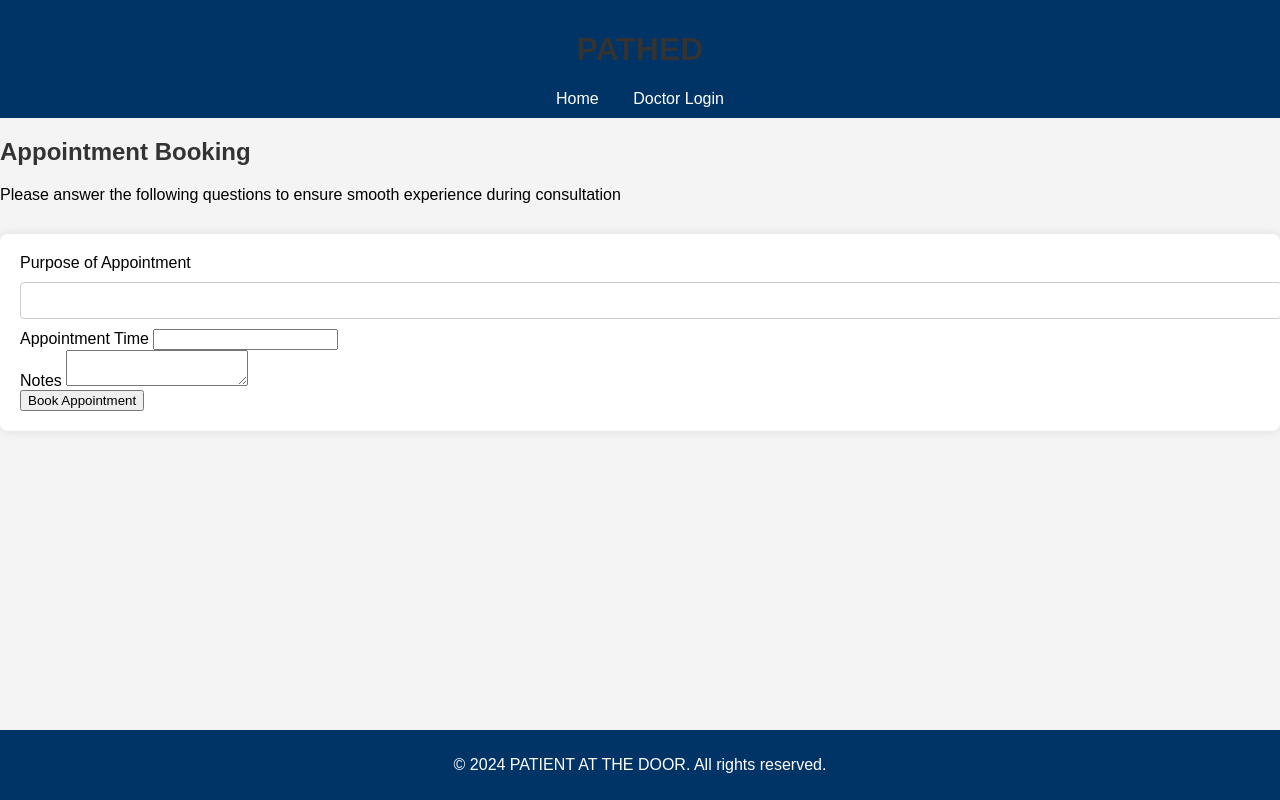
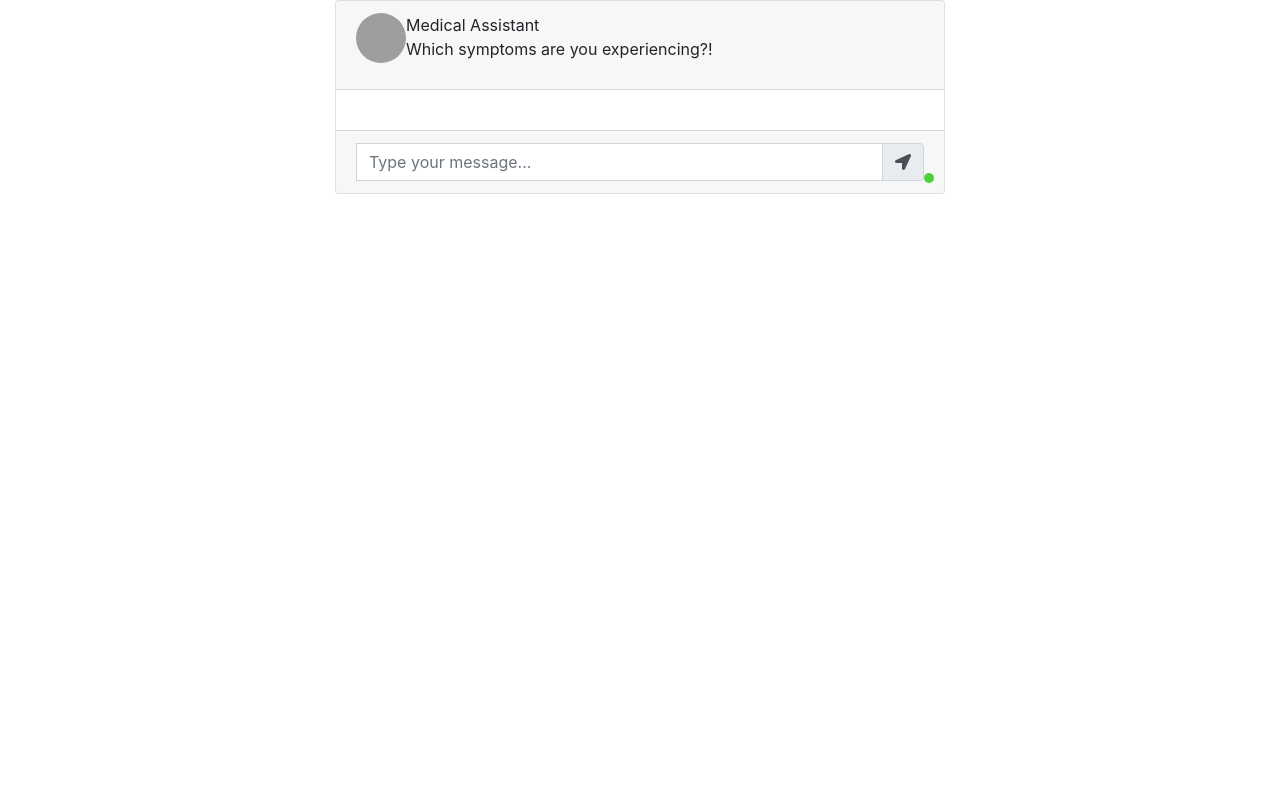
Before and after one commit to KiarieWinfred/pathed, a Flask app: page /book_appointment in a window 1280 px wide. Run offline with Flask 3, Linux system fonts and the light colour scheme; the visitor is signed in with stand-in values (Sample User, id 1); some libraries are stand-ins or nearby versions; grey boxes are pictures that could not be loaded.

Commit message:
Chatbot integrated on Site

```diff
--- a/app/__init__.py
+++ b/app/__init__.py
@@ -1,4 +1,5 @@
 from flask import Flask
+from flask_wtf.csrf import CSRFProtect
 from flask_sqlalchemy import SQLAlchemy
 from flask_migrate import Migrate
 from flask_login import LoginManager
@@ -8,12 +9,17 @@ from config import Config
 db = SQLAlchemy()
 migrate = Migrate()
 login_manager = LoginManager()
+csrf = CSRFProtect()  # Initialize CSRFProtect outside the function
 
 def create_app(config_class=Config):
     app = Flask(__name__, template_folder='../templates', static_folder='../static')
 
     # Apply configuration settings from config.py
     app.config.from_object(config_class)
+
+    # Initialize CSRF protection
+    csrf.init_app(app)
+    csrf._disable_on_debug = True  # Disable CSRF protection in debug mode, only for local testing
 
     # Initialize extensions
     db.init_app(app)
--- a/app/routes.py
+++ b/app/routes.py
@@ -1,12 +1,19 @@
-from flask import render_template, redirect, url_for, flash, Blueprint, session
+from flask import render_template, redirect, url_for, flash, Blueprint, session, request, jsonify
 from flask_login import login_user, logout_user, current_user, login_required
 from . import db
 from .models import User, Doctor
 from .forms import PhoneNumberForm, OTPForm, DoctorLoginForm, AppointmentForm
 from werkzeug.security import check_password_hash
+import os
+from dotenv import load_dotenv
+from openai import OpenAI
 
 # Create the blueprint for main routes
 main = Blueprint('main', __name__)
+
+
+
+load_dotenv()
 
 # Home route
 @main.route('/')
@@ -19,17 +26,9 @@ def patient_login():
     phone_form = PhoneNumberForm()
     otp_form = OTPForm()
 
-    # Debugging statements
-    print(f"Phone form submitted: {phone_form.validate_on_submit()}")
-    print(f"OTP form submitted: {otp_form.validate_on_submit()}")
-    print(f"Phone number (submitted): {phone_form.phone_number.data}")
-    print(f"OTP code (submitted): {otp_form.otp_code.data}")
-    print(f"Session phone number: {session.get('phone_number')}")
-    print(f"Session OTP: {session.get('generated_otp')}")
-
     # Handle phone number submission
     if not session.get('otp_sent') and phone_form.validate_on_submit() and phone_form.phone_number.data:
-        phone_number = phone_form.phone_number.data.replace('-', '').replace(' ', '')
+        phone_number = phone_form.phone_number.data
 
         # Simulate sending OTP (hardcoded '123456')
         generated_otp = "123456"
@@ -40,9 +39,6 @@ def patient_login():
         session['generated_otp'] = generated_otp
         session['otp_sent'] = True
 
-        # Debugging: print session info
-        print(f"Phone number saved in session: {session['phone_number']}")
-        print(f"Generated OTP saved in session: {session['generated_otp']}")
 
         # Redirect to allow OTP input
         return redirect(url_for('main.patient_login'))
@@ -65,7 +61,7 @@ def patient_login():
 
                 # Debugging: successful login
                 print("Login successful.")
-                return redirect(url_for('main.patient_dashboard'))
+                return redirect(url_for('main.book_appointment'))
             else:
                 flash('Phone number not found. Please register first.', 'danger')
         else:
@@ -87,6 +83,107 @@ def book_appointment():
         flash('Appointment booked successfully!', 'success')
         return redirect(url_for('main.home'))  # Redirect to home or another page after booking
     return render_template('book_appointment.html', form=form)
+
+# Function to initialize the OpenAI API client
+# Initialize OpenAI client function
+def initialize_openai():
+    try:
+        return OpenAI(
+            api_key=os.getenv("API_KEY"),  # Load API key from environment
+            base_url="https://api.aimlapi.com"
+        )
+    except Exception as e:
+        print(f"Error initializing OpenAI client: {e}")
+        return None
+
+# Dynamic Questionnaire - generates next question
+def dynamic_patient_questionnaire(conversation_history):
+    client = initialize_openai()
+    if client is None:
+        return "Sorry, there was an error connecting to the AI service."
+
+    # Create a prompt from the entire conversation history
+    prompt = "\n".join(conversation_history) + "\nBased on this information, please generate the next relevant question."
+
+    # Send the prompt to OpenAI to generate the next question
+    try:
+        response = client.chat.completions.create(
+            model="o1-preview",  # Adjust model version as needed
+            messages=[{"role": "user", "content": prompt}],
+            max_tokens=1000
+        )
+        next_question = response.choices[0].message.content.strip()
+        return next_question
+
+    except Exception as e:
+        print(f"Error during OpenAI API call for next question: {e}")
+        return "Sorry, there was an error generating the next question."
+
+# Generate diagnosis based on conversation
+def generate_diagnosis(conversation_history):
+    client = initialize_openai()
+    if client is None:
+        return "Sorry, there was an error connecting to the AI service."
+
+    # Format the conversation history into a diagnostic prompt
+    prompt_for_diagnosis = "Here are the patient's responses:\n"
+    for response in conversation_history:
+        prompt_for_diagnosis += f"{response}\n"
+
+    prompt_for_diagnosis += "Please provide 3-5 differential diagnoses along with recommended tests."
+
+    try:
+        response = client.chat.completions.create(
+            model="o1-preview",
+            messages=[{"role": "user", "content": prompt_for_diagnosis}],
+            max_tokens=1000
+        )
+        diagnosis = response.choices[0].message.content.strip()
+        return diagnosis
+
+    except Exception as e:
+        print(f"Error during OpenAI API call for differential diagnosis: {e}")
+        return "Sorry, there was an error generating the diagnosis."
+
+# Flask route for chatting with the AI
+@main.route('/chat-with-ai', methods=['GET','POST'])
+def chat_with_ai():
+    data = request.get_json()  # Use request.get_json() to retrieve JSON payload
+    if data is None or 'msg' not in data:
+        return jsonify({"error": "Invalid input"}), 400  # Handle bad input explicitly
+
+    patient_message = data.get("msg")  # Safely get the message from the JSON payload
+
+    if 'conversation_history' not in session:
+        session['conversation_history'] = []
+
+    # Add patient's message to the conversation history
+    session['conversation_history'].append(f"Patient: {patient_message}")
+    print("Conversation history:", session['conversation_history'])
+
+    # Generate the next question using the AI
+    next_question = dynamic_patient_questionnaire(session['conversation_history'])
+
+    # Append AI's next question to the conversation history
+    session['conversation_history'].append(f"AI: {next_question}")
+
+    # Return the next question to the chatbot interface
+    return jsonify({'response': next_question})
+
+# Flask route for generating the final diagnosis
+@main.route('/submit-diagnosis', methods=['POST'])
+def submit_diagnosis():
+    if 'conversation_history' not in session:
+        return jsonify({'error': 'No conversation history found'}), 400
+
+    # Generate diagnosis based on conversation history
+    diagnosis = generate_diagnosis(session['conversation_history'])
+
+    # Clear the conversation history (you might want to save it for future reference instead)
+    session.pop('conversation_history', None)
+
+    # Return the diagnosis to the chatbot interface
+    return jsonify({'diagnosis': diagnosis})
 
 # Patient Dashboard route
 @main.route('/patient_dashboard')
--- a/config.py
+++ b/config.py
@@ -6,6 +6,5 @@ import os
 
 class Config:
     SECRET_KEY = os.environ.get('SECRET_KEY')
-    WTF_CSRF_ENABLED = True
     SQLALCHEMY_DATABASE_URI = os.environ.get('DATABASE_URL')
     SQLALCHEMY_TRACK_MODIFICATIONS = False
--- a/templates/book_appointment.html
+++ b/templates/book_appointment.html
@@ -1,29 +1,128 @@
-{% extends "base.html" %}
+<!DOCTYPE html>
+<html lang="en">
+<head>
+    <meta charset="UTF-8">
+    <meta name="viewport" content="width=device-width, initial-scale=1.0">
+    <title>Medical Assistant Chatbot</title>
+    <link rel="stylesheet" href="https://stackpath.bootstrapcdn.com/bootstrap/4.1.3/css/bootstrap.min.css">
+    <link rel="stylesheet" href="https://use.fontawesome.com/releases/v5.5.0/css/all.css">
+    <script src="https://ajax.googleapis.com/ajax/libs/jquery/3.3.1/jquery.min.js"></script>
+    <style>
+        .chat {
+            height: 100vh;
+        }
+        .msg_card_body {
+            height: calc(100% - 80px);
+            overflow-y: scroll;
+        }
+        .msg_cotainer, .msg_cotainer_send {
+            max-width: 80%;
+            word-wrap: break-word;
+        }
+        .user_img, .user_img_msg {
+            height: 50px;
+            width: 50px;
+        }
+        .online_icon {
+            width: 10px;
+            height: 10px;
+            background-color: #4cd137;
+            border-radius: 50%;
+            position: absolute;
+            bottom: 10px;
+            right: 10px;
+        }
+    </style>
+</head>
+<body>
+    <div class="container-fluid h-100">
+        <div class="row justify-content-center h-100">
+            <div class="col-md-8 col-xl-6 chat">
+                <div class="card">
+                    <div class="card-header msg_head">
+                        <div class="d-flex bd-highlight">
+                            <div class="img_cont">
+                                <img src="https://i.ibb.co/fSNP7Rz/icons8-chatgpt-512.png" class="rounded-circle user_img">
+                                <span class="online_icon"></span>
+                            </div>
+                            <div class="user_info">
+                                <span>Medical Assistant</span>
+                                <p>Which symptoms are you experiencing?!</p>
+                            </div>
+                        </div>
+                    </div>
+                    <div id="messageFormeight" class="card-body msg_card_body"></div>
+                    <div class="card-footer">
+                        <form id="messageArea" class="input-group">
+                            {{ form.hidden_tag() }}
+                            <input type="text" id="text" name="msg" placeholder="Type your message..." autocomplete="off" class="form-control type_msg" required>
+                            <div class="input-group-append">
+                                <button type="submit" id="send" class="input-group-text send_btn"><i class="fas fa-location-arrow"></i></button>
+                            </div>
+                        </form>
+                    </div>
+                </div>
+            </div>
+        </div>
+    </div>
 
-{% block title %}Book Appointment{% endblock %}
+    <script>
+        function scrollToBottom() {
+            var messageBody = document.getElementById("messageFormeight");
+            messageBody.scrollTop = messageBody.scrollHeight;
+        }
 
-{% block content %}
-    <section class="login-section">
-        <h2>Appointment Booking</h2>
-        <p>Please answer the following questions to ensure smooth experience during consultation</p>
-        <form method="POST" action="{{ url_for('main.book_appointment') }}">
-            {{ form.hidden_tag() }}
-            <div class="form-group">
-                {{ form.purpose.label }}
-                {{ form.purpose(class="form-control") }}
-            </div>
-            <div class="form-group">
-                {{ form.appointment_time.label }}
-                {{ form.appointment_time(class="form-control") }}
-            </div>
-            <div class="form-group">
-                {{ form.notes.label }}
-                {{ form.notes(class="form-control") }}
-            </div>
-            <div class="form-group">
-                {{ form.submit(class="btn btn-primary") }}
-            </div>
-        </form>
+        $(document).ready(function () {
+            $("#messageArea").on("submit", function (event) {
+                event.preventDefault();
+                const rawText = $("#text").val();
+                const date = new Date();
+                const str_time = date.getHours() + ":" + date.getMinutes();
 
-    </section>
-{% endblock %}
+                // Get CSRF token
+                const csrfToken = $("input[name='csrf_token']").val();  // Adjust this based on your setup
+
+                const userHtml = `
+                    <div class="d-flex justify-content-end mb-4">
+                        <div class="msg_cotainer_send">${rawText}
+                            <span class="msg_time_send">${str_time}</span>
+                        </div>
+                        <div class="img_cont_msg">
+                            <img src="https://i.ibb.co/d5b84Xw/Untitled-design.png" class="rounded-circle user_img_msg">
+                        </div>
+                    </div>
+                `;
+                $("#text").val("");
+                $("#messageFormeight").append(userHtml);
+                scrollToBottom();
+
+                $.ajax({
+                    data: JSON.stringify({ msg: rawText }),
+                    type: "POST",
+                    url: "/chat-with-ai",
+                    contentType: "application/json",
+                    headers: {
+                        'X-CSRFToken': csrfToken  // Include CSRF token in headers
+                    }
+                }).done(function (data) {
+                    const botHtml = `
+                        <div class="d-flex justify-content-start mb-4">
+                            <div class="img_cont_msg">
+                                <img src="https://i.ibb.co/fSNP7Rz/icons8-chatgpt-512.png" class="rounded-circle user_img_msg">
+                            </div>
+                            <div class="msg_cotainer">${data.response}
+                                <span class="msg_time">${str_time}</span>
+                            </div>
+                        </div>
+                    `;
+                    $("#messageFormeight").append(botHtml);
+                    scrollToBottom();
+                }).fail(function (xhr, status, error) {
+                    console.error("Error:", xhr.responseText);  // Log any errors
+                });
+            });
+        });
+
+    </script>
+</body>
+</html>
```
Also changed, not shown: preparing/hack_test.py (+39 -21 lines), templates/test.html (added, +140 -0 lines).
